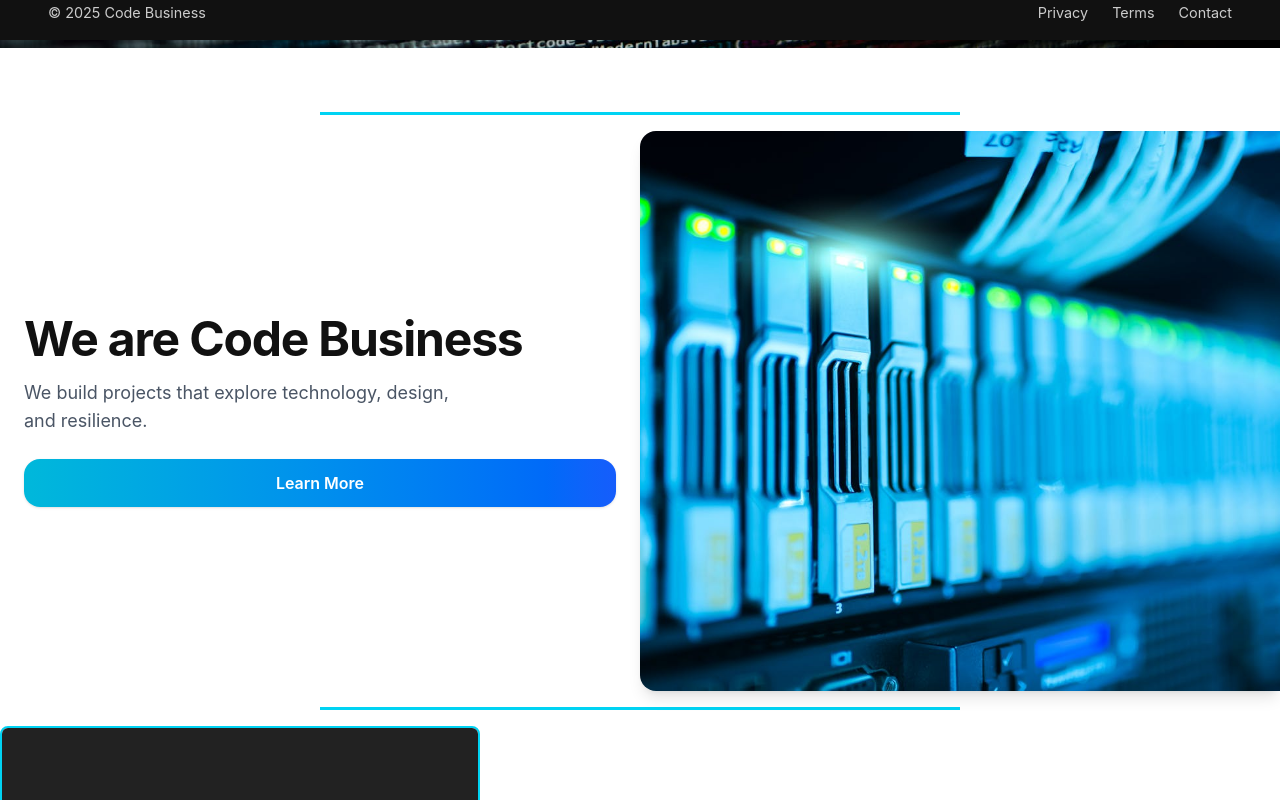
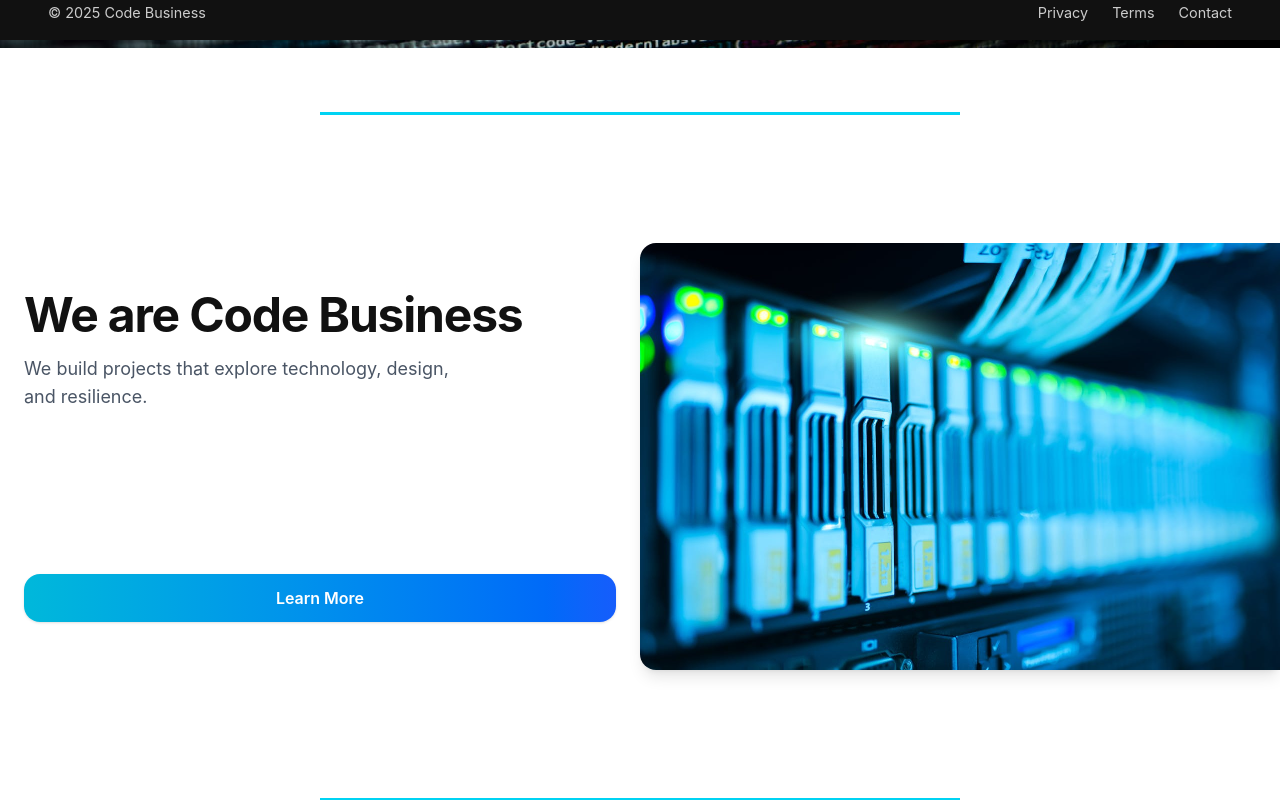
Before and after one commit to danielbnhz/Code_Business, a React (Vite) app: page / in a window 1280 px wide. Shown: the part 760-1560 px from the top of the page. Built offline with nearby package versions, Linux system fonts and the light colour scheme.

Commit message:
Further stylized page with tailwind classes

```diff
--- a/src/components/Intro.jsx
+++ b/src/components/Intro.jsx
@@ -1,31 +1,33 @@
 
 import React from "react";
 
-
 export default function Intro() {
     return (
-      <section className="grid grid-cols-1 md:grid-cols-2 min-h-[70vh] items-center">
-          <div className="px-6 py-12 flex flex-col justify-center">
+        <section className="py-28 grid grid-cols-1 md:grid-cols-2 min-h-[70vh] items-center">
+            {/* Left Section */}
+            <div className="px-6 py-12 flex flex-col justify-between h-full">
+                <div>
                     <h1 className="text-5xl font-bold mb-4 tracking-tight">
                         We are Code Business
                     </h1>
                     <p className="text-lg text-gray-600 mb-6 max-w-md">
                         We build projects that explore technology, design, and resilience.
                     </p>
+                </div>
+
                 <button className="px-6 py-3 rounded-2xl shadow bg-gradient-to-r from-cyan-500 to-blue-600 text-white font-semibold hover:scale-105 transition">
                     Learn More
                 </button>
             </div>
 
-
+            {/* Right Section */}
             <div className="w-full h-full">
                 <img
-                  src="/images/servers.jpg" // replace with your image
+                    src="/images/servers.jpg"
                     alt="Photo of server room"
                     className="w-full h-full object-cover md:rounded-l-2xl shadow-lg"
                 />
             </div>
         </section>
-
     );
 }
```
Lines whose indentation alone changed are shown as unchanged.
